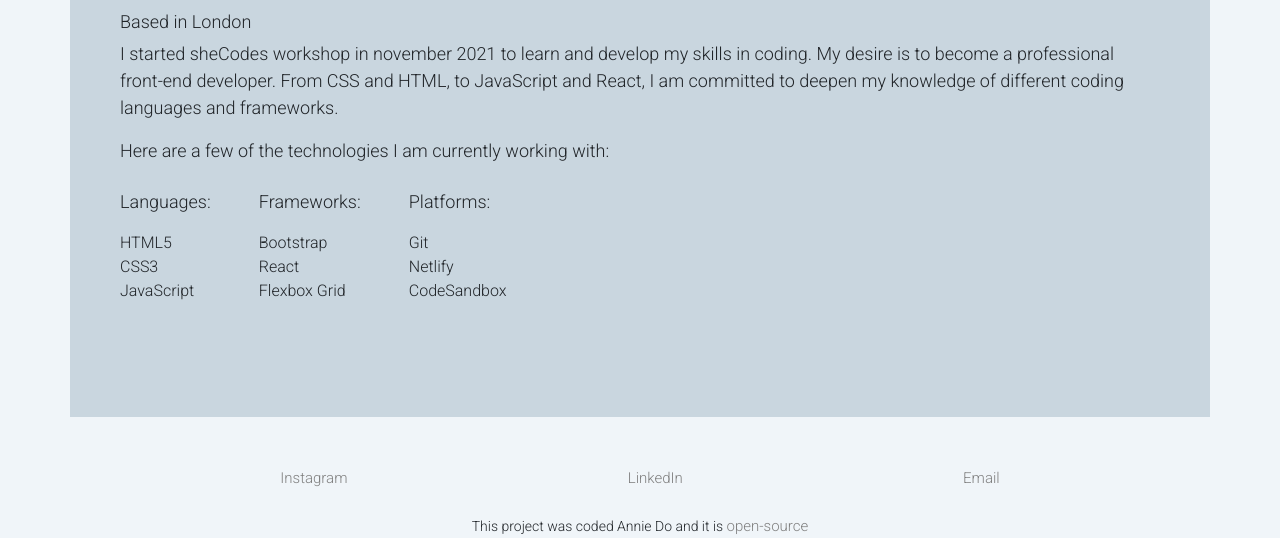
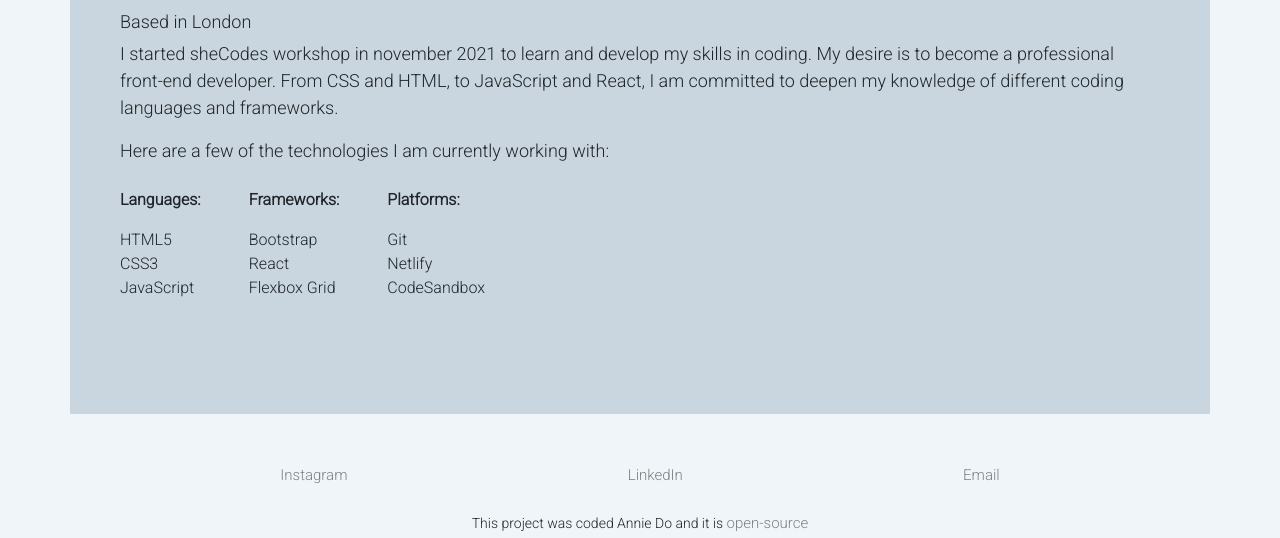
Before and after one commit to annie-2686/profolio-AD, a plain HTML site: page about.html in a window 1280 px wide. Shown: the part 262-800 px from the top of the page. Drawn offline with nearby package versions, Linux system fonts and the light colour scheme.

Commit message:
css changes

```diff
--- a/about.html
+++ b/about.html
@@ -65,40 +65,39 @@
             committed to deepen my knowledge of different coding languages and
             frameworks.
           </p>
-          <div class="listofworks">
+
             <p>
               Here are a few of the technologies I am currently working with:
             </p>
             <div class="d-flex mb-5 mt-4">
               <div>
-                <p>Languages:</p>
-                <ul class="list-unstyled">
+                <p class="fs-6 fw-bolder">Languages:</p>
+                <ul class="fs-6  list-unstyled">
                   <li>HTML5</li>
                   <li>CSS3</li>
                   <li>JavaScript</li>
                 </ul>
               </div>
               <div class="ms-5">
-                <p>Frameworks:</p>
-                <ul class="list-unstyled">
+                <p class="fs-6 fw-bolder">Frameworks:</p>
+                <ul class="fs-6  list-unstyled">
                   <li>Bootstrap</li>
                   <li>React</li>
                   <li>Flexbox Grid</li>
                 </ul>
               </div>
               <div class="ms-5">
-                <p>Platforms:</p>
-                <ul class="list-unstyled">
+                <p class="fs-6 fw-bolder">Platforms:</p>
+                <ul class="fs-6  list-unstyled">
                   <li>Git</li>
                   <li>Netlify</li>
                   <li>CodeSandbox</li>
                 </ul>
               </div>
-            </div>
 
 
-            </div>
-          </div>
+
+
 
 
         </div>
```
